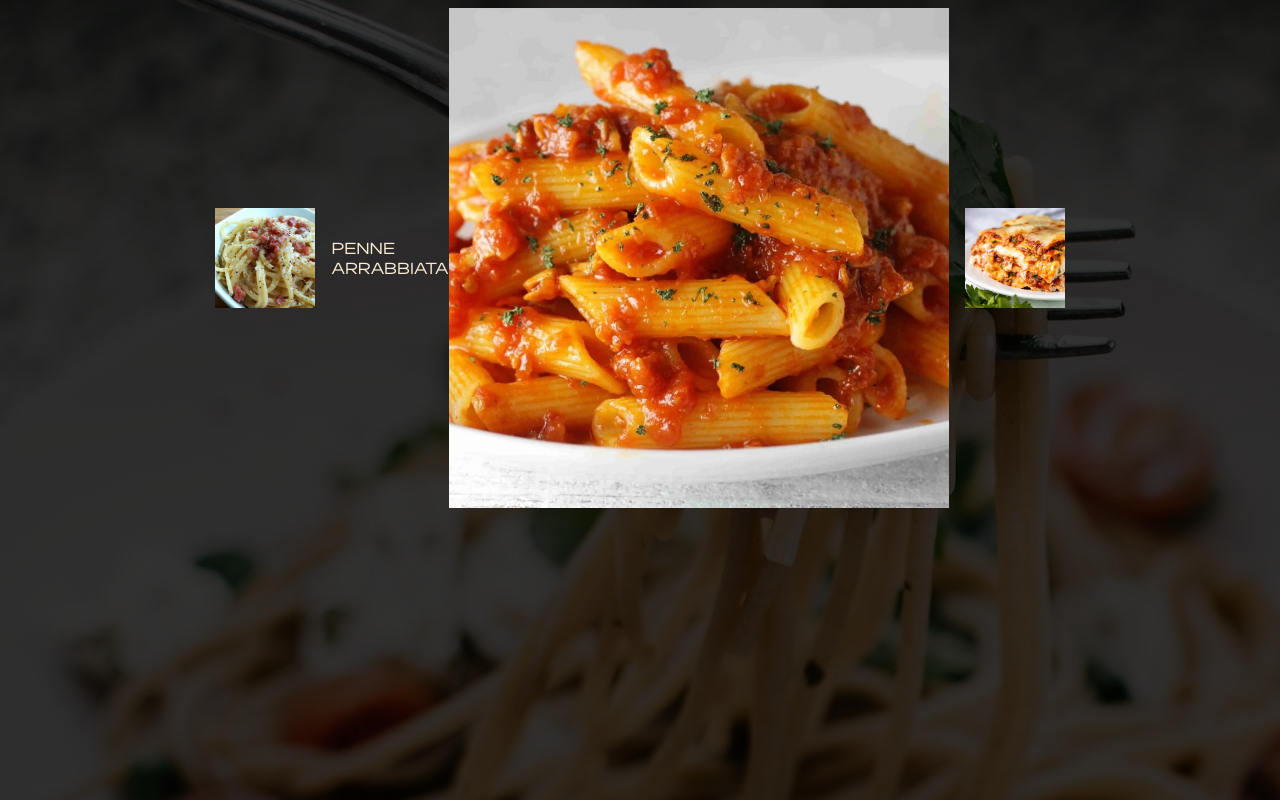
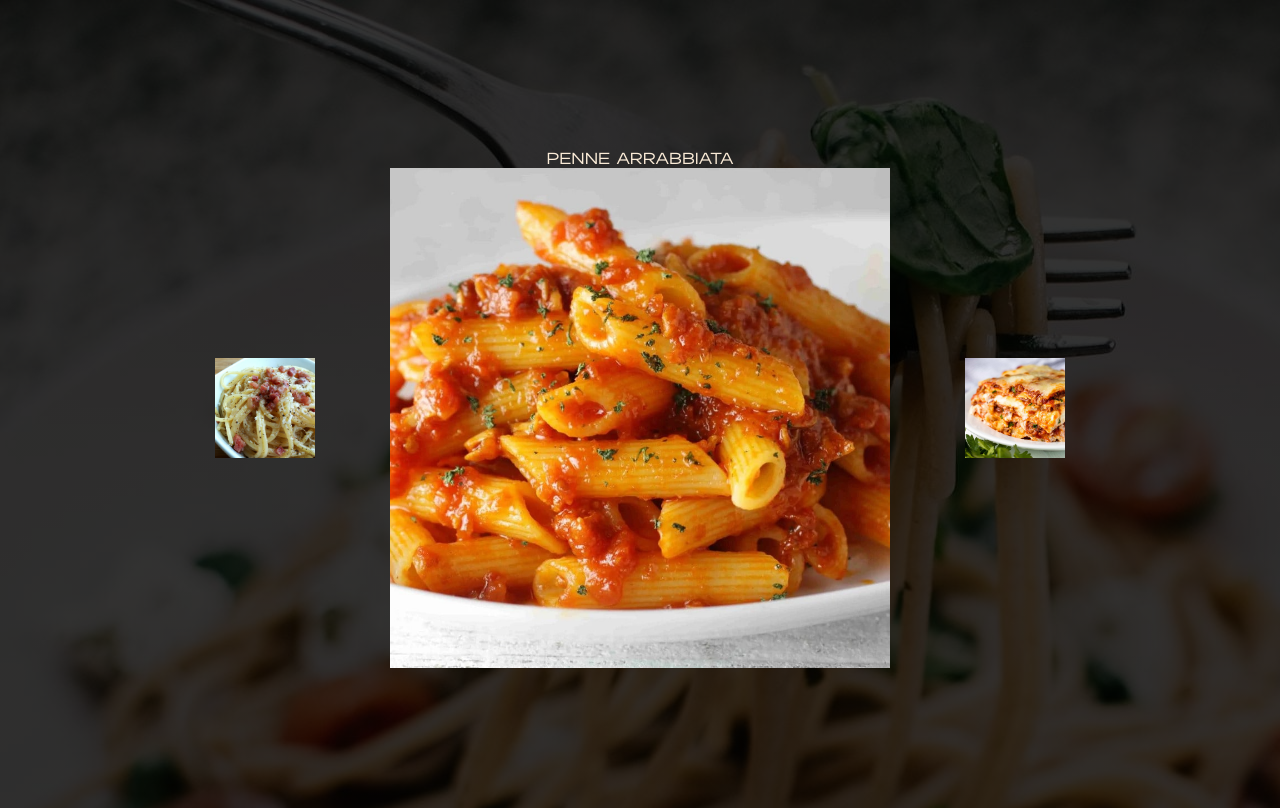
Before and after one commit to adrien-dimitri/image-carousel, a website built with webpack: page src/index.html in a window 1280 px wide. Built offline with nearby package versions, Linux system fonts and the light colour scheme.

Commit message:
fixed styling for carousel

```diff
--- a/src/style.css
+++ b/src/style.css
@@ -17,6 +17,14 @@ body {
   background-repeat: no-repeat;
   font-family: "Mekona", sans-serif;
   color: antiquewhite;
+}
+
+#carousel-wrapper {
+  display: flex;
+  flex-direction: column;
+  align-items: center;
+  justify-content: center;
+  height: 100vh;
 }
 
 #carousel {
@@ -43,3 +51,10 @@ body {
   width: 100px;
   height: 100px;
 }
+
+.carousel-item.current {
+  display: flex;
+  justify-content: center;
+  align-items: center;
+  flex-direction: column;
+}
```
